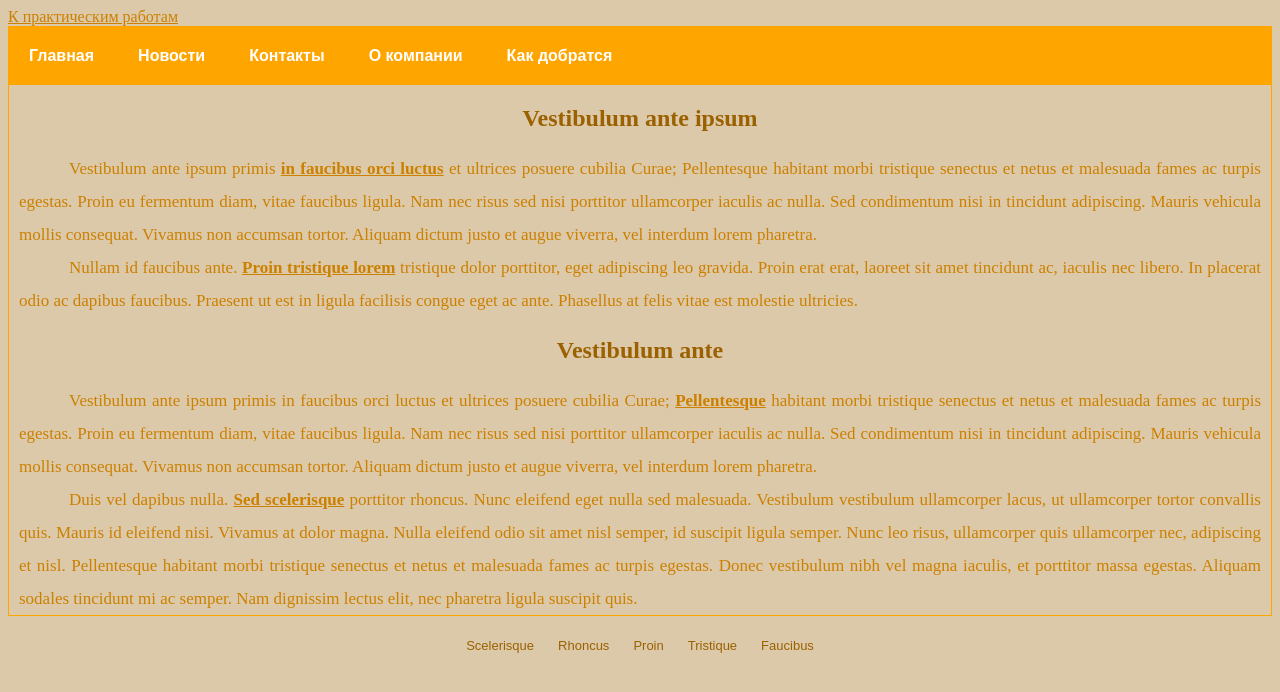
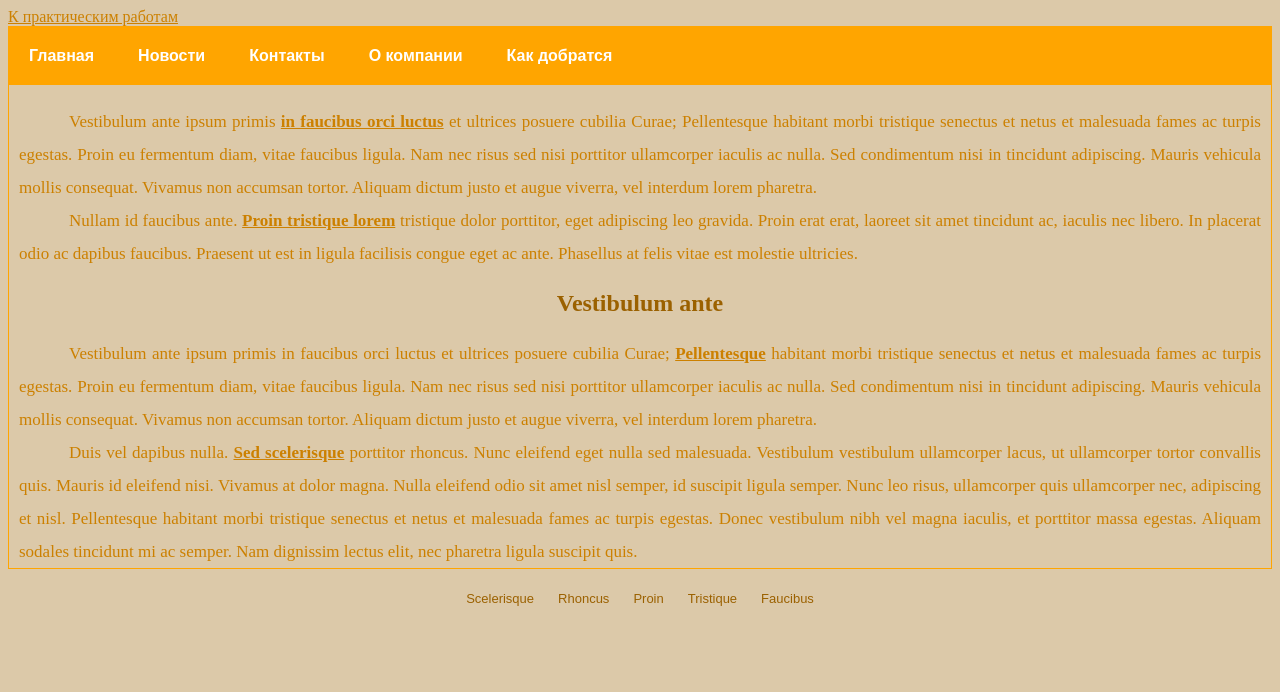
Before and after one commit to Ctepanro/mdk_08_01, a plain HTML site: page pages/works/pr8/pr8.html in a window 1280 px wide. Drawn offline with Linux system fonts and the light colour scheme.

Commit message:
Update pr8.html

```diff
--- a/pages/works/pr8/pr8.html
+++ b/pages/works/pr8/pr8.html
@@ -3,7 +3,7 @@
 <head>
     <meta charset="UTF-8">
     <meta name="viewport" content="width=device-width, initial-scale=1.0">
-    <title>задание1</title>
+    <title>задание 1</title>
     <link rel="stylesheet" href="style8.css">
 </head>
 <a href="../work.html">К практическим работам</a>
@@ -19,7 +19,7 @@
                     <li><a href="#">Как добратся</a></li>
                 </ul>
             </nav>
-            <h2>Vestibulum ante ipsum</h2>
+            <h2></h2>
              <p>Vestibulum ante ipsum primis <a href="#"> in faucibus orci luctus</a> et ultrices posuere cubilia Curae; Pellentesque habitant morbi tristique senectus et netus et malesuada fames ac turpis egestas. Proin eu fermentum diam, vitae faucibus ligula. Nam nec risus sed nisi porttitor ullamcorper iaculis ac nulla. Sed condimentum nisi in tincidunt adipiscing. Mauris vehicula mollis consequat. Vivamus non accumsan tortor. Aliquam dictum justo et augue viverra, vel interdum lorem pharetra.
             </p>
             <p>Nullam id faucibus ante. <a href="#">Proin tristique lorem</a> tristique dolor porttitor, eget adipiscing leo gravida. Proin erat erat, laoreet sit amet tincidunt ac, iaculis nec libero. In placerat odio ac dapibus faucibus. Praesent ut est in ligula facilisis congue eget ac ante. Phasellus at felis vitae est molestie ultricies.
```
Lines whose indentation alone changed are shown as unchanged.
